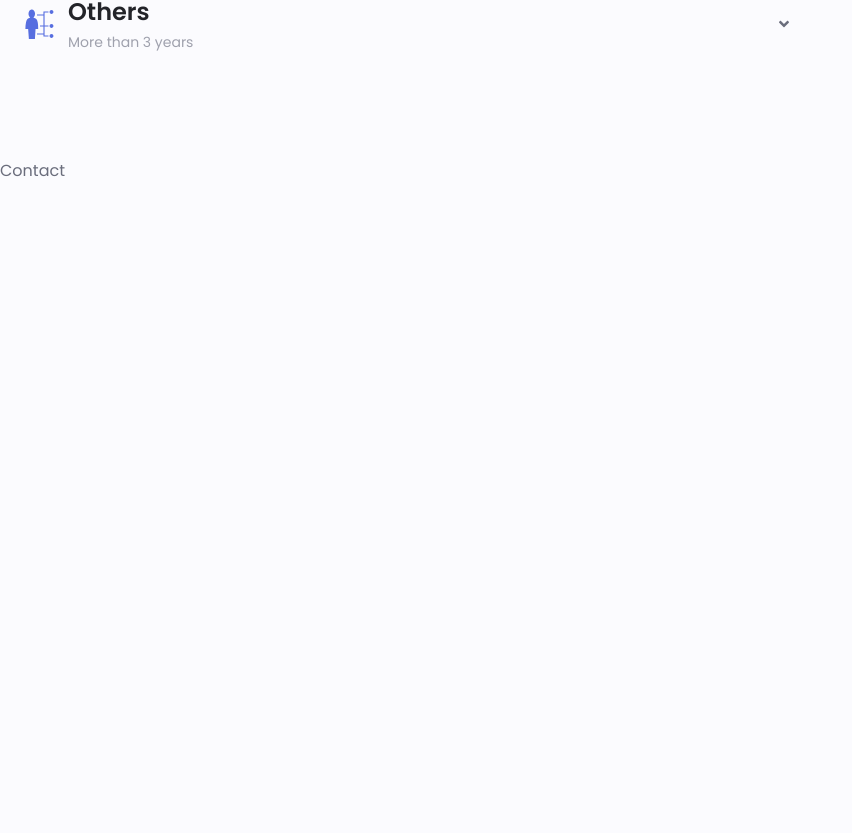
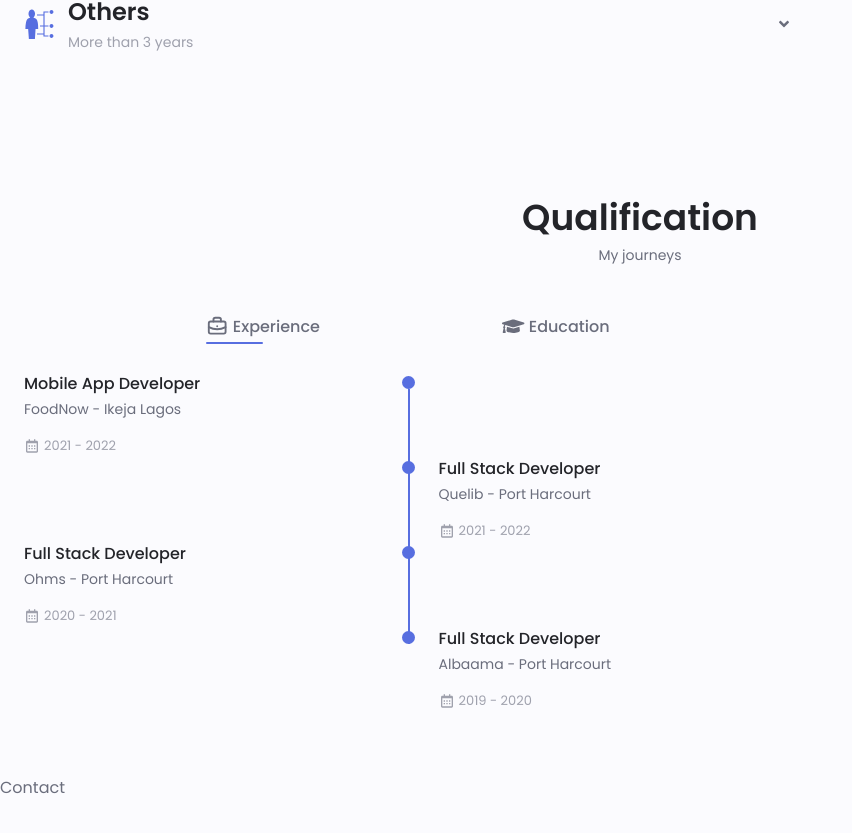
Before and after one commit to BrightCode1/portfolio, a React (Create React App) app: page / in a window 1280 px wide. Shown: the part 1814-2647 px from the top of the page, without its empty margins (0-852 px from the left). Before the commit the page ends 2045 px from the top, so only its background shows below. Built offline with nearby package versions, Linux system fonts and the light colour scheme; the HTML template or start-up script is replaced by a standard one.

Commit message:
almost done with qualifications

```diff
--- a/src/App.js
+++ b/src/App.js
@@ -1,5 +1,12 @@
 import React from "react";
-import { Navbar, About, Contact, Home, Skills } from "./sections";
+import {
+  Navbar,
+  About,
+  Contact,
+  Home,
+  Skills,
+  Qualification,
+} from "./sections";
 
 const App = () => {
   return (
@@ -9,6 +16,7 @@ const App = () => {
         <Home />
         <About />
         <Skills />
+        <Qualification />
         <Contact />
       </div>
     </>
--- a/src/index.css
+++ b/src/index.css
@@ -77,6 +77,7 @@
 
 html {
   scroll-behavior: smooth;
+  -webkit-scroll-behavior: smooth;
 }
 
 body {
--- /dev/null
+++ b/src/sections/Qualification/Qualification.jsx
@@ -0,0 +1,116 @@
+import React, { useState } from "react";
+import { FaGraduationCap } from "react-icons/fa";
+import { TbBriefcase } from "react-icons/tb";
+import { BiCalendar } from "react-icons/bi";
+
+import { QualificationContainer } from "./quaStyles";
+
+const Qualification = () => {
+  const [tabSet, setTabSet] = useState(0);
+  return (
+    <QualificationContainer
+      className="qualification section"
+      id="qualification"
+    >
+      <h2 className="section__title">Qualification</h2>
+      <span className="section__subtitle">My journeys</span>
+
+      <div className="qua__container container">
+        <div className="qua__tabs">
+          <div
+            className={`qua__btn btn--flex ${tabSet === 0 && "active"} `}
+            onClick={() => setTabSet(0)}
+          >
+            <TbBriefcase className="qua__icon" /> Experience
+          </div>
+          <div
+            className={`qua__btn btn--flex ${tabSet === 1 && "active"} `}
+            onClick={() => setTabSet(1)}
+          >
+            <FaGraduationCap className="qua__icon" /> Education
+          </div>
+        </div>
+        <div className="qua__sections">
+          <div className={`qua__content ${tabSet === 1 && "qua__active"} `}>
+            <div className="qua__data">
+              <div>
+                <h3 className="qua__title">Computer Science</h3>
+                <span className="qua__subtitle">
+                  Abubakar Tafewa Belewa University - Bauchi
+                </span>
+                <div className="qua__calendar">
+                  <BiCalendar className="qua__calendar-icon" /> 2017
+                </div>
+              </div>
+              <div>
+                <span className="qua__rounder"></span>
+                <span className="qua__linear"></span>
+              </div>
+            </div>
+          </div>
+          <div className={`qua__content ${tabSet === 0 && "qua__active"} `}>
+            {/* ql ex 1 */}
+            <div className="qua__data">
+              <div>
+                <h3 className="qua__title">Mobile App Developer</h3>
+                <span className="qua__subtitle">FoodNow - Ikeja Lagos</span>
+                <div className="qua__calendar">
+                  <BiCalendar className="qua__calendar-icon" /> 2021 - 2022
+                </div>
+              </div>
+              <div>
+                <span className="qua__rounder"></span>
+                <span className="qua__linear"></span>
+              </div>
+            </div>
+            {/* ql ex 2 */}
+            <div className="qua__data">
+              <div></div>
+              <div>
+                <span className="qua__rounder"></span>
+                <span className="qua__linear"></span>
+              </div>
+              <div>
+                <h3 className="qua__title">Full Stack Developer</h3>
+                <span className="qua__subtitle">Quelib - Port Harcourt</span>
+                <div className="qua__calendar">
+                  <BiCalendar className="qua__calendar-icon" /> 2021 - 2022
+                </div>
+              </div>
+            </div>
+            {/* ql ex 3 */}
+            <div className="qua__data">
+              <div>
+                <h3 className="qua__title">Full Stack Developer</h3>
+                <span className="qua__subtitle">Ohms - Port Harcourt</span>
+                <div className="qua__calendar">
+                  <BiCalendar className="qua__calendar-icon" /> 2020 - 2021
+                </div>
+              </div>
+              <div>
+                <span className="qua__rounder"></span>
+                <span className="qua__linear"></span>
+              </div>
+            </div>
+            {/* ql ex 4 */}
+            <div className="qua__data">
+              <div></div>
+              <div>
+                <span className="qua__rounder"></span>
+              </div>
+              <div>
+                <h3 className="qua__title">Full Stack Developer</h3>
+                <span className="qua__subtitle">Albaama - Port Harcourt</span>
+                <div className="qua__calendar">
+                  <BiCalendar className="qua__calendar-icon" /> 2019 - 2020
+                </div>
+              </div>
+            </div>
+          </div>
+        </div>
+      </div>
+    </QualificationContainer>
+  );
+};
+
+export default Qualification;
--- /dev/null
+++ b/src/sections/Qualification/quaStyles.js
@@ -0,0 +1,93 @@
+import styled from "styled-components";
+
+export const QualificationContainer = styled.section`
+  .qua__tabs {
+    display: flex;
+    justify-content: space-evenly;
+    margin-bottom: var(--mb-2);
+
+    .qua__btn {
+      font-size: var(--normal-font-size);
+      font-weight: var(--font-medium);
+      cursor: pointer;
+      position: relative;
+
+      &.active:before,
+      &:hover:before {
+        content: "";
+        position: absolute;
+        width: 50%;
+        height: 2px;
+        background-color: var(--first-color);
+        bottom: -5px;
+        left: 0;
+        transition: all 0.3s ease-in-out;
+        border-radius: 2px;
+      }
+
+      &:hover {
+        color: var(--first-color);
+      }
+
+      .qua__icon {
+        font-size: 1.4rem;
+        margin-right: var(--mb-0-25);
+      }
+    }
+  }
+
+  .qua__sections .qua__content:nth-child(2) {
+    .qua__data {
+      display: grid;
+      grid-template-columns: 1fr max-content 1fr;
+      column-gap: 1.5rem;
+    }
+
+    .qua__rounder {
+      display: inline-block;
+      width: 13px;
+      height: 13px;
+      background-color: var(--first-color);
+      border-radius: 50%;
+    }
+
+    .qua__linear {
+      display: block;
+      width: 2px;
+      height: 100%;
+      background-color: var(--first-color);
+      transform: translate(6px, -7px);
+    }
+  }
+
+  .qua__title {
+    font-size: var(--normal-font-size);
+    font-weight: var(--font-medium);
+  }
+
+  .qua__subtitle {
+    display: inline-block;
+    font-size: var(--small-font-size);
+    margin-bottom: var(--mb-1);
+  }
+
+  .qua__calendar {
+    font-size: var(--smaller-font-size);
+    color: var(--text-color-light);
+    display: flex;
+    align-items: center;
+
+    .qua__calendar-icon {
+      font-size: 1rem;
+      margin-right: var(--mb-0-25);
+    }
+  }
+
+  .qua__content {
+    display: none;
+  }
+
+  .qua__content.qua__active {
+    display: block;
+  }
+`;
--- a/src/sections/Skills/Skills.jsx
+++ b/src/sections/Skills/Skills.jsx
@@ -3,7 +3,7 @@ import React from "react";
 import SkillsCard from "../../components/SkillsCard";
 
 import { SkillsContainer } from "./skillStyles";
-import { mySkills } from "../../skillsContent";
+import { mySkills } from "./skillsContent";
 
 const Skills = () => {
   return (
--- a/src/sections/index.js
+++ b/src/sections/index.js
@@ -3,3 +3,4 @@ export { default as About } from "./About/About";
 export { default as Contact } from "./Contact/Contact";
 export { default as Home } from "./Home/Home";
 export { default as Skills } from "./Skills/Skills";
+export { default as Qualification } from "./Qualification/Qualification";
```
Also changed, not shown: src/sections/Skills/skillsContent.js (renamed from src/skillsContent.js).
